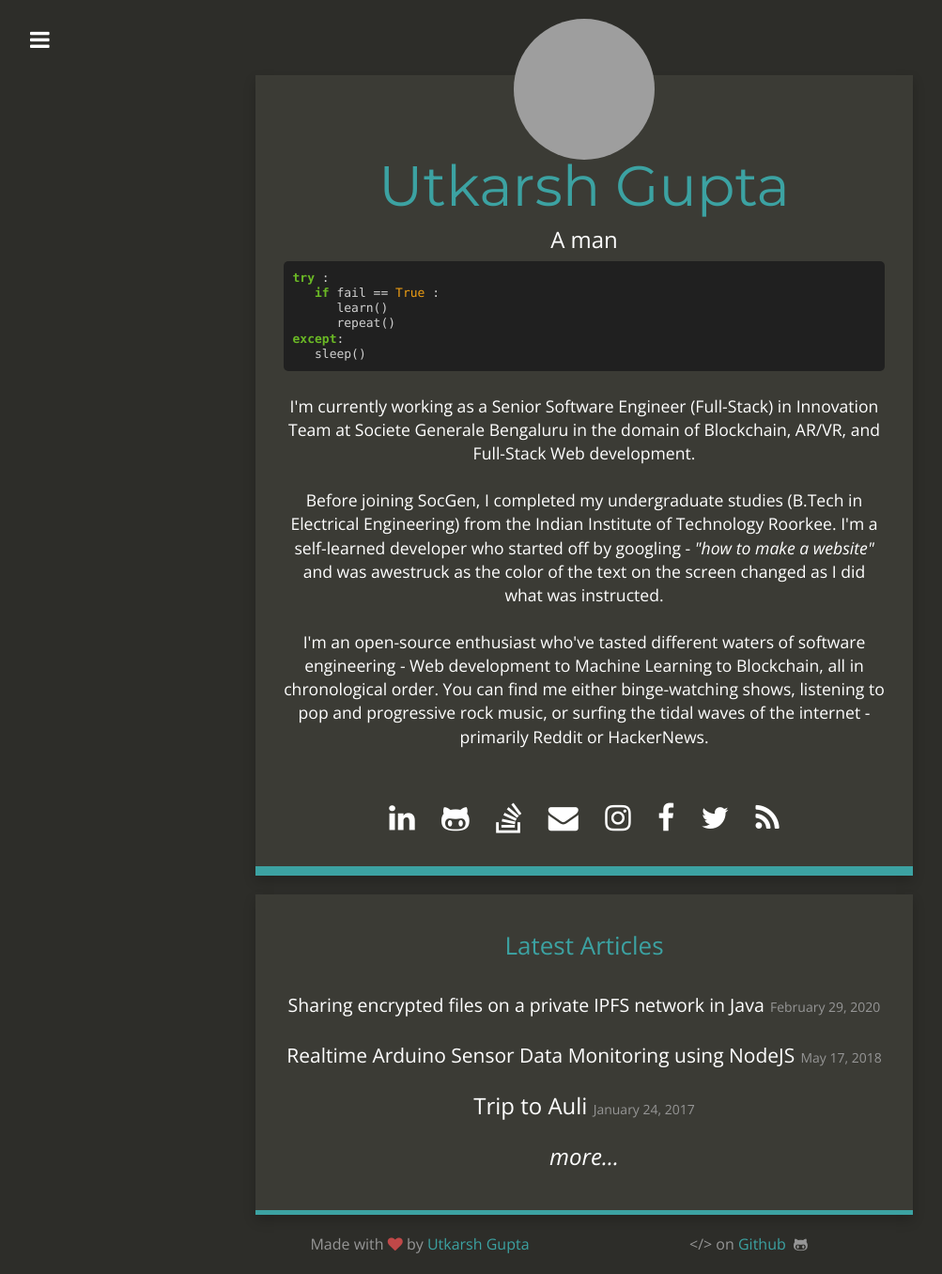
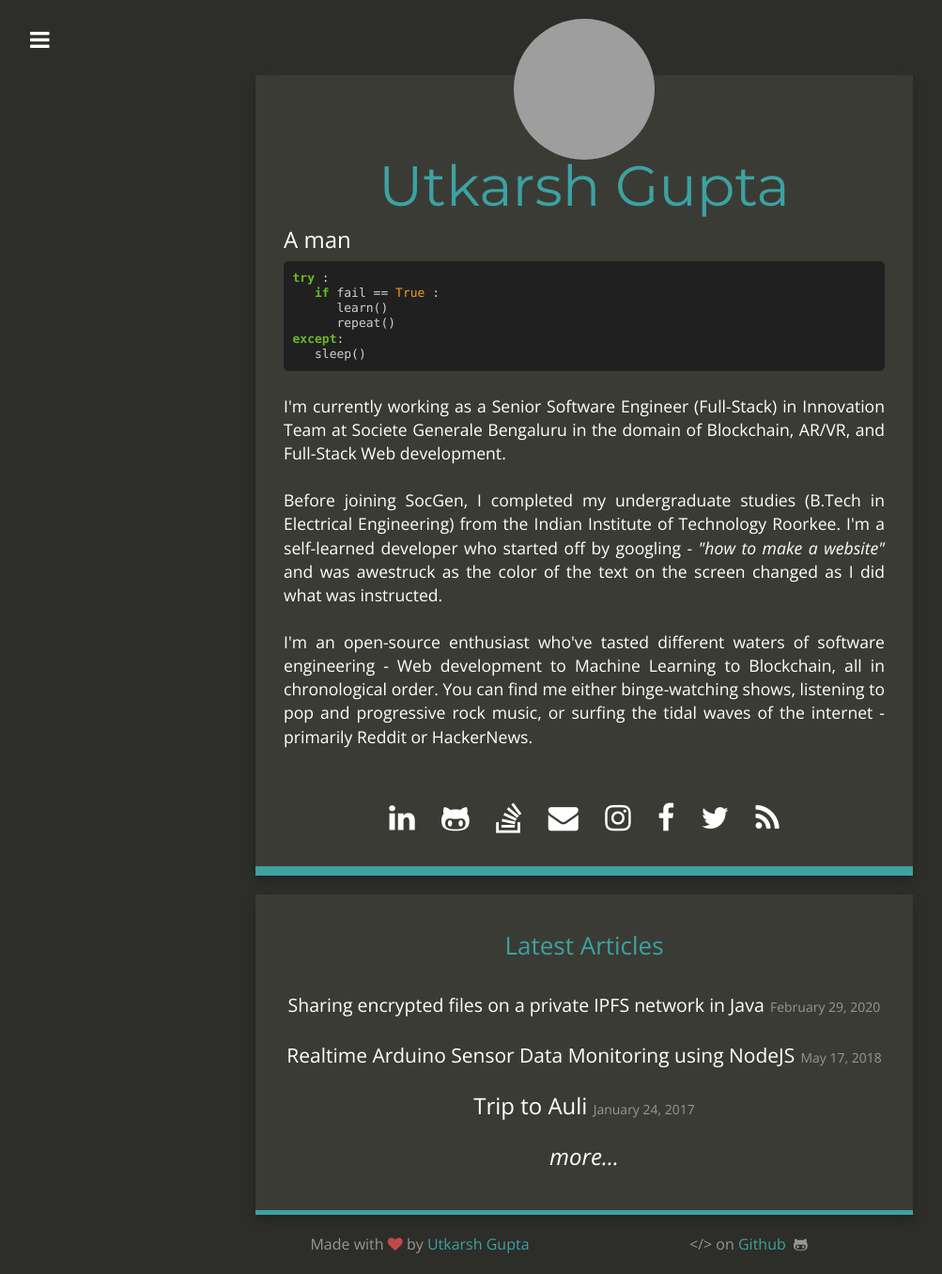
Before and after one commit to utkarshgpta/utkarshgpta.github.io, a Jekyll site: the page built from index.html, in a window 1280 px wide. Shown: the whole page at 94% size, without its empty margins (18-1021 px from the left). Built offline with Jekyll 4.4.1, drawn with Linux system fonts in a browser that asks for light colours; nearby versions of some CDN libraries; grey boxes are pictures that could not be loaded.

Commit message:
Justified text

```diff
--- a/css/style.scss
+++ b/css/style.scss
@@ -283,7 +283,7 @@ ul {
 	}
 
 	.author-text {
-		text-align: center;
+		text-align: justify;
 		margin-top: 30px;
 		font-size: 1.1em;
 		b {
```
